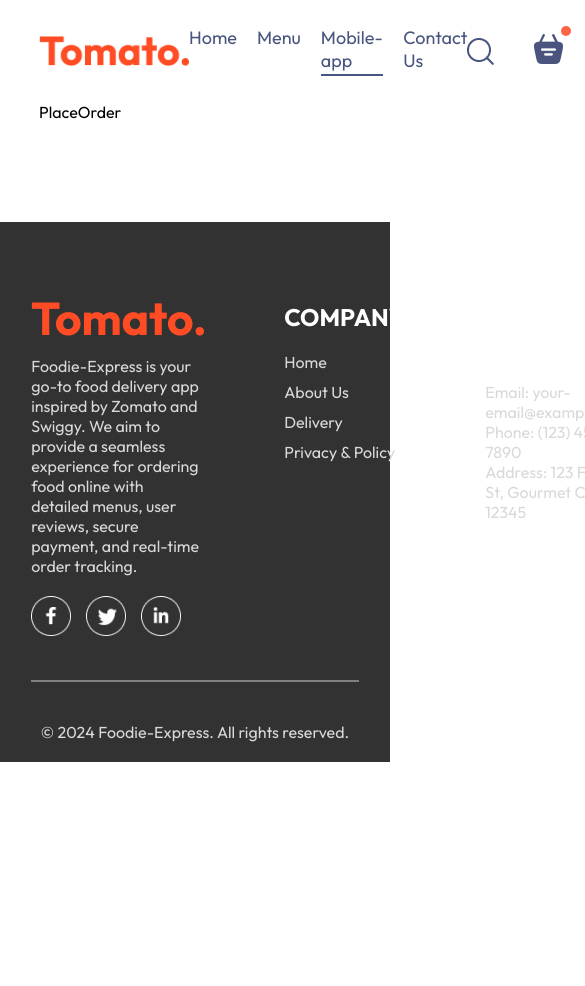
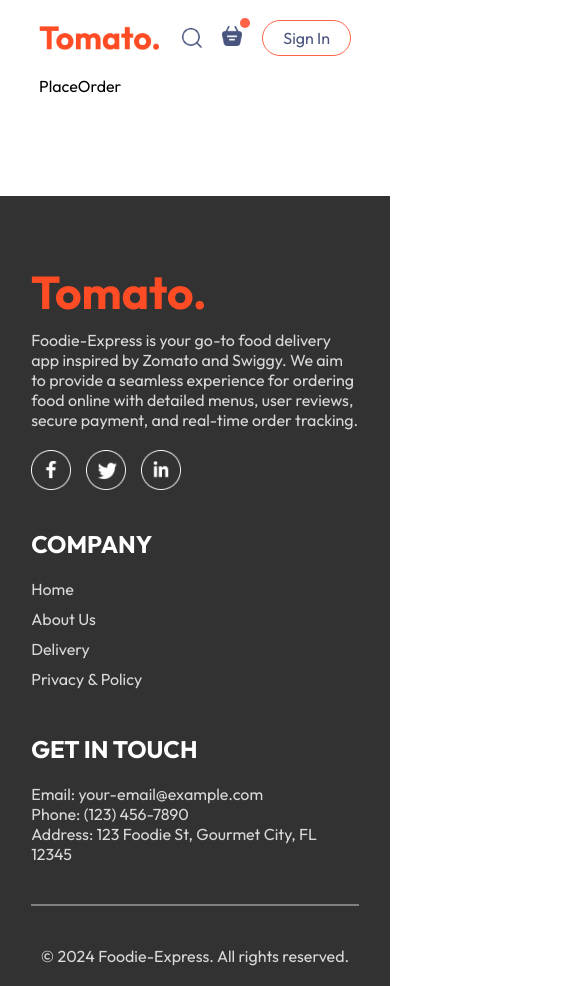
Before and after one commit to dashrathshinde07/Foodie-Express, a React (Vite) app: page /order in a window 390 px wide. Shown: the top 986 px of the page, 585 px wide, since content can reach past the window. Before the commit the page ends 844 px from the top, so only its background shows below. Built offline with nearby package versions, Linux system fonts and the light colour scheme.

Commit message:
feat: Add responsive design to AppDownload component, footer, header, and navbar

```diff
--- a/src/components/ExploreMenu/ExploreMenu.css
+++ b/src/components/ExploreMenu/ExploreMenu.css
@@ -54,3 +54,13 @@
   border: 4px solid tomato;
   padding: 2px;
 }
+
+
+/* Responsive Design */
+
+@media (max-width: 1050px){
+  .explore-menu-text {
+    max-width: 100%;
+    font-size: 14px;
+  }
+}
--- a/src/components/Footer/Footer.css
+++ b/src/components/Footer/Footer.css
@@ -52,3 +52,17 @@
   background-color: grey;
   border: none;
 }
+
+
+/* Responsive Design */
+
+@media (max-width: 750px){
+  .footer-content{
+    display: flex;
+    flex-direction: column;
+    gap: 35px;
+  }
+  .footer-copyright{
+    text-align: center;
+  }
+}
--- a/src/components/Header/Header.css
+++ b/src/components/Header/Header.css
@@ -1,12 +1,12 @@
-.header{
+.header {
   height: 34vw;
   margin: 30px auto;
-  background: url('./header_img.png') no-repeat;
+  background: url("./header_img.png") no-repeat;
   background-size: contain;
   position: relative;
 }
 
-.header-contents{
+.header-contents {
   position: absolute;
   display: flex;
   flex-direction: column;
@@ -18,32 +18,52 @@
   animation: fadeIn 3s;
 }
 
-.header-contents h2{
+.header-contents h2 {
   font-weight: 500;
   color: white;
-  font-size: max(4.5vw,22px);
+  font-size: max(4.5vw, 22px);
 }
 
-.header-contents p{
+.header-contents p {
   color: white;
   font-size: 1vw;
 }
 
-.header-contents button{
+.header-contents button {
   border: none;
   color: #747474;
   font-weight: 500;
   padding: 1vw 2.3vw;
   background-color: white;
-  font-size: max(1vw,13px);
+  font-size: max(1vw, 13px);
   border-radius: 50px;
 }
 
-@keyframes fadeIn{
-  0%{
+@keyframes fadeIn {
+  0% {
     opacity: 0;
   }
-  100%{
+  100% {
     opacity: 1;
   }
 }
+
+/* Responsive Design */
+
+@media (max-width: 1050px) {
+  .header-contents {
+    max-width: 45%;
+  }
+}
+
+@media (max-width: 750px) {
+  .header-contents {
+    max-width: 65%;
+  }
+  .header-contents p {
+    display: none;
+  }
+  .header-contents button {
+    padding: 2vw 4vw;
+  }
+}
--- a/src/components/Navbar/Navbar.css
+++ b/src/components/Navbar/Navbar.css
@@ -60,3 +60,53 @@
   top: -8px;
   right: -8px;
 }
+
+/* Responsive Design */
+
+@media (max-width: 1050px) {
+  .navbar .logo {
+    width: 140px;
+  }
+
+  .navbar-menu {
+    gap: 20px;
+    font-size: 17px;
+  }
+  .navbar-right {
+    gap: 30px;
+  }
+  .navbar-right img {
+    width: 22px;
+  }
+
+  .navbar-right button {
+    padding: 8px 25px;
+  }
+}
+
+@media (max-width: 900px) {
+  .navbar .logo {
+    width: 120px;
+  }
+
+  .navbar-menu {
+    gap: 15px;
+    font-size: 16px;
+  }
+  .navbar-right {
+    gap: 20px;
+  }
+  .navbar-right img {
+    width: 20px;
+  }
+
+  .navbar-right button {
+    padding: 7px 20px;
+  }
+}
+
+@media (max-width: 750px) {
+  .navbar-menu {
+    display: none;
+  }
+}
```
